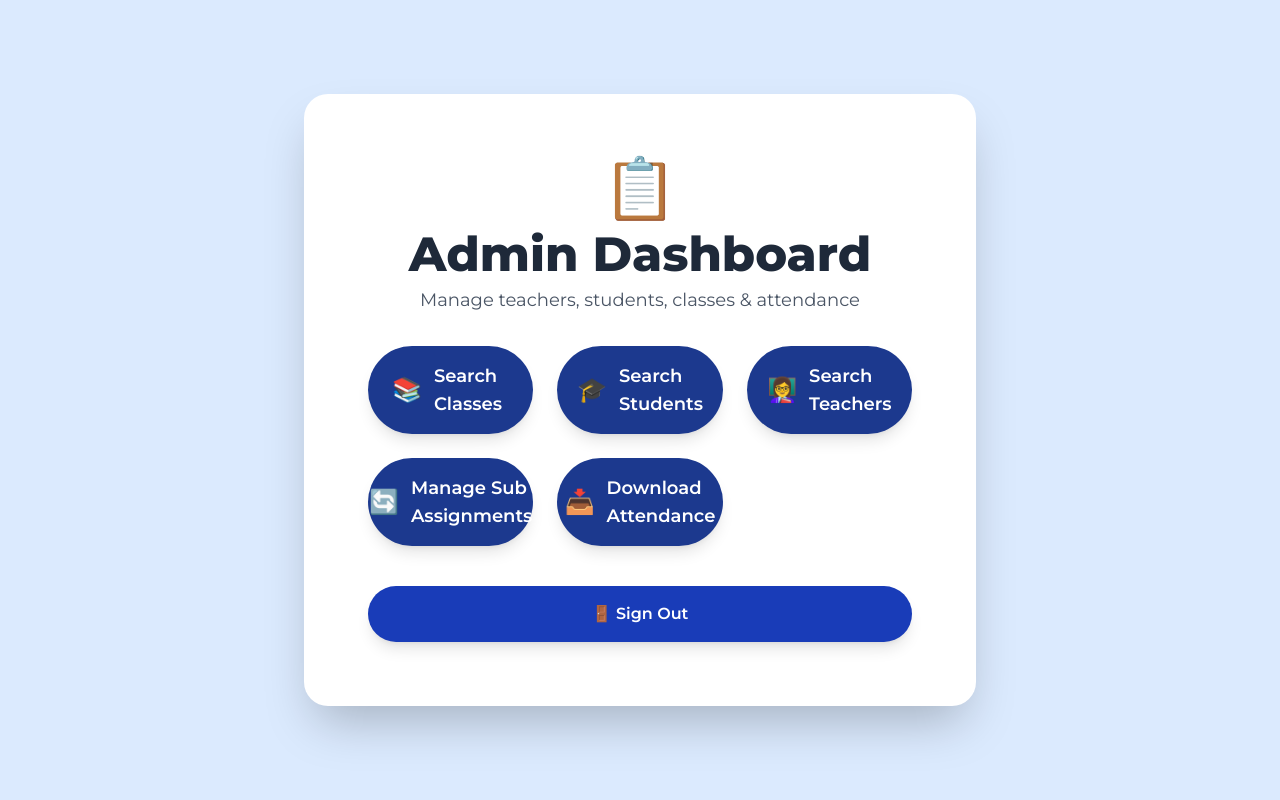
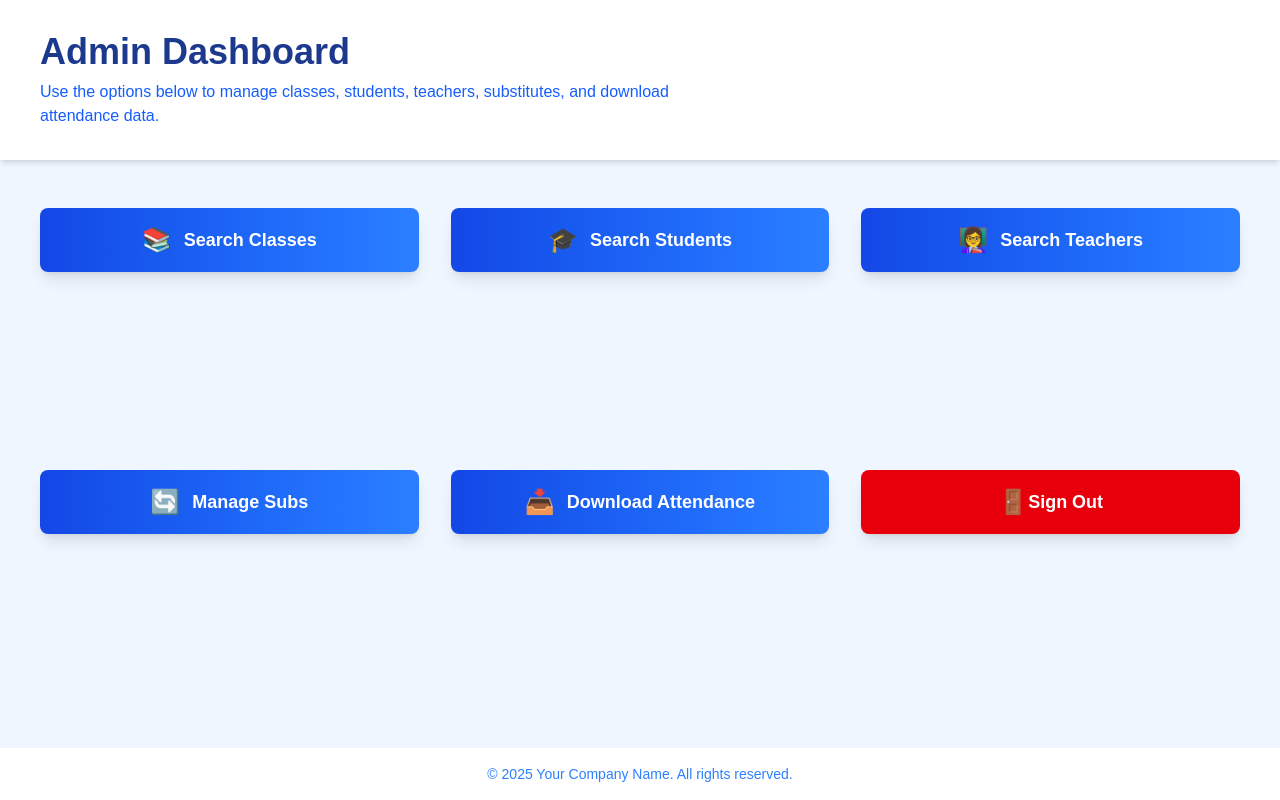
Before and after one commit to SaferAttendance/nextjs-boilerplate-dashboard-july-19, a Next.js app: page / in a window 1280 px wide. Built offline with nearby package versions, Linux system fonts and the light colour scheme.

Commit message:
Update page.tsx

```diff
--- a/app/page.tsx
+++ b/app/page.tsx
@@ -2,127 +2,76 @@ import React from 'react';
 import Link from 'next/link';
 import Head from 'next/head';
 
-// Dashboard Button Props
 interface ButtonProps {
-  icon: string;
+  icon: React.ReactNode;
   label: string;
   href: string;
 }
 
-// Reusable Dashboard Button Component
 const DashboardButton: React.FC<ButtonProps> = ({ icon, label, href }) => (
   <Link href={href}>
-    <a
-      className={
-        `
-        flex items-center justify-center space-x-3
-        w-full py-4 px-6
-        bg-blue-900 text-white
-        rounded-full font-semibold
-        shadow-lg transition-transform transform
-        hover:scale-105
-        focus:outline-none focus:ring-2 focus:ring-blue-700
-      `
-      }
-    >
+    <a className="
+      flex items-center justify-center space-x-3
+      w-full py-4
+      bg-gradient-to-r from-blue-700 to-blue-500
+      text-white font-semibold
+      rounded-lg shadow-lg
+      hover:from-blue-600 hover:to-blue-400 hover:shadow-xl
+      transition-all duration-300
+    ">
       <span className="text-2xl">{icon}</span>
       <span className="text-lg">{label}</span>
     </a>
   </Link>
 );
 
-// Main Admin Dashboard Page
 export default function Home(): JSX.Element {
   return (
     <>
-      {/* Import Montserrat font */}
       <Head>
         <link
           href="https://fonts.googleapis.com/css2?family=Montserrat:wght@400;600;800&display=swap"
           rel="stylesheet"
         />
       </Head>
-      <main
-        className="
-          flex items-center justify-center
-          min-h-screen
-          bg-blue-100
-          p-8 lg:p-12
-        "
-        style={{ fontFamily: 'Montserrat, sans-serif' }}
-      >
-        <div
-          className="
-            w-full max-w-2xl
-            bg-white
-            rounded-3xl
-            shadow-2xl
-            p-8 md:p-12 lg:p-16
-          "
-        >
-          {/* Header */}
-          <header className="text-center mb-8">
-            <div className="text-6xl mb-3">📋</div>
-            <h1 className="text-4xl md:text-5xl font-extrabold text-gray-800">
-              Admin Dashboard
-            </h1>
-            <p className="text-gray-600 text-base md:text-lg mt-2">
-              Manage teachers, students, classes & attendance
-            </p>
-          </header>
 
-          {/* Buttons Grid */}
-          <section
-            className="
-              grid grid-cols-1 md:grid-cols-2 gap-6
-              lg:grid-cols-3 xl:grid-cols-3
-            "
-          >
-            <DashboardButton
-              href="/classes"
-              icon="📚"
-              label="Search Classes"
-            />
-            <DashboardButton
-              href="/students"
-              icon="🎓"
-              label="Search Students"
-            />
-            <DashboardButton
-              href="/teachers"
-              icon="👩‍🏫"
-              label="Search Teachers"
-            />
-            <DashboardButton
-              href="/sub-assignments"
-              icon="🔄"
-              label="Manage Sub Assignments"
-            />
-            <DashboardButton
-              href="/attendance"
-              icon="📥"
-              label="Download Attendance"
-            />
-          </section>
+      <div className="min-h-screen w-full bg-blue-50 font-montserrat flex flex-col">
+        {/* Header */}
+        <header className="w-full py-8 px-10 bg-white shadow-md">
+          <h1 className="text-4xl font-extrabold text-blue-900">Admin Dashboard</h1>
+          <p className="text-blue-600 mt-2 max-w-2xl">
+            Use the options below to manage classes, students, teachers, substitutes,
+            and download attendance data.
+          </p>
+        </header>
 
-          {/* Sign Out */}
-          <section className="mt-10">
-            <button
-              className="
-                w-full py-4 px-6
-                bg-blue-800 text-white
-                rounded-full font-semibold
-                shadow-lg transition-transform transform
-                hover:scale-105 hover:bg-blue-700
-                focus:outline-none focus:ring-2 focus:ring-blue-600
-              "
-              style={{ fontFamily: 'Montserrat, sans-serif' }}
-            >
-              🚪 Sign Out
-            </button>
-          </section>
-        </div>
-      </main>
+        {/* Main Content */}
+        <main className="flex-1 w-full px-10 py-12 grid grid-cols-1 md:grid-cols-2 lg:grid-cols-3 gap-8">
+          <DashboardButton href="/classes" icon={"📚"} label="Search Classes" />
+          <DashboardButton href="/students" icon={"🎓"} label="Search Students" />
+          <DashboardButton href="/teachers" icon={"👩‍🏫"} label="Search Teachers" />
+          <DashboardButton href="/sub-assignments" icon={"🔄"} label="Manage Subs" />
+          <DashboardButton href="/attendance" icon={"📥"} label="Download Attendance" />
+          <Link href="/logout">
+            <a className="
+              w-full py-4
+              bg-red-600 text-white font-semibold
+              rounded-lg shadow-lg
+              hover:bg-red-500 hover:shadow-xl
+              transition-all duration-300
+              flex items-center justify-center
+            ">
+              <span className="text-2xl">🚪</span>
+              <span className="text-lg">Sign Out</span>
+            </a>
+          </Link>
+        </main>
+
+        {/* Footer */}
+        <footer className="w-full py-4 bg-white text-center text-sm text-blue-500">
+          © {new Date().getFullYear()} Your Company Name. All rights reserved.
+        </footer>
+      </div>
     </>
   );
 }
```
